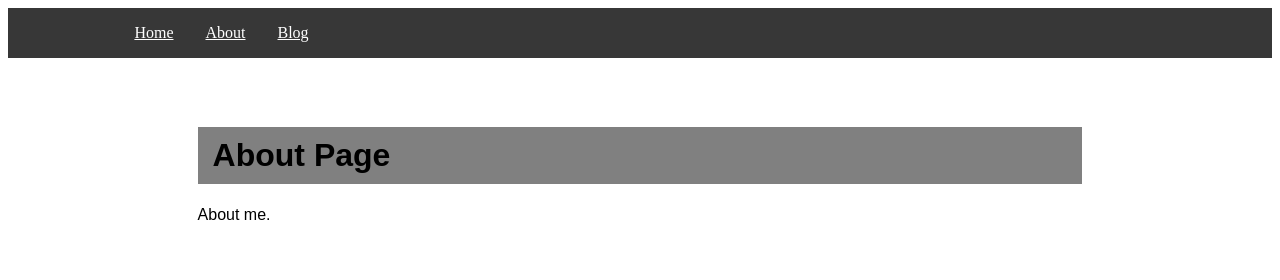
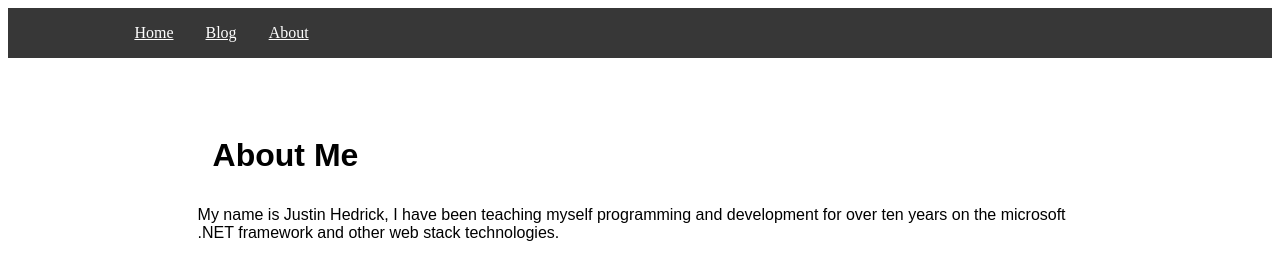
Before and after one commit to ZeroPointGaming/gatsby-react-learning-project, a Gatsby site: page /about in a window 1280 px wide. Built offline with nearby package versions, Linux system fonts and the light colour scheme; Gatsby itself is replaced by a stand-in of ours.

Commit message:
Cleaning, Styled Componets, Organization

```diff
--- a/src/components/layout.js
+++ b/src/components/layout.js
@@ -2,6 +2,7 @@ import * as React from 'react'
 import { useStaticQuery, graphql } from 'gatsby'
 import styled from 'styled-components'
 
+//#region CSS Definitions
 const NavigationMenu = styled.nav`
   display: flex;
   width: 100%;
@@ -31,7 +32,6 @@ const MainContainer = styled.div`
 `
 
 const MainHeading = styled.h1`
-  background-color: grey;
   padding-left: 15px;
   padding-top: 10px;
   padding-bottom: 10px;
@@ -40,6 +40,7 @@ const MainHeading = styled.h1`
 const NavLinkText = styled.a`
   color: white;
 `
+//#endregion
 
 const Layout = ({ pageTitle, children }) => {
     const data = useStaticQuery(graphql`
@@ -57,18 +58,18 @@ const Layout = ({ pageTitle, children }) => {
 
   return (
     <main>
+      {/*Page Title*/}
+      <title>{pageTitle} | {data.site.siteMetadata.title}</title>
+
       <NavigationMenu>
         <NavigationLinks>
           <NavigationLink><NavLinkText href="/">Home</NavLinkText></NavigationLink>
+          <NavigationLink><NavLinkText href="/blog">Blog</NavLinkText></NavigationLink>
           <NavigationLink><NavLinkText href="/about">About</NavLinkText></NavigationLink>
-          <NavigationLink><NavLinkText href="/blog">Blog</NavLinkText></NavigationLink>
         </NavigationLinks>
       </NavigationMenu>
 
       <MainContainer>
-            {/*Page Title*/}
-            <title>{pageTitle} | {data.site.siteMetadata.title}</title>
-
             {/* Main Header */}
             <MainHeading>{pageTitle}</MainHeading>
 
--- a/src/pages/about.js
+++ b/src/pages/about.js
@@ -5,8 +5,8 @@ import Layout from '../components/layout'
 // Step 2: Define your component
 const AboutPage = () => {
   return (
-    <Layout pageTitle="About Page">
-      <p>About me.</p>
+    <Layout pageTitle="About Me">
+      <p>My name is Justin Hedrick, I have been teaching myself programming and development for over ten years on the microsoft .NET framework and other web stack technologies.</p>
     </Layout>
   )
 }
--- a/src/pages/index.js
+++ b/src/pages/index.js
@@ -9,10 +9,7 @@ const IndexPage = () => {
     <Layout pageTitle="Home Page">
       <p>I'm making this by following the Gatsby Tutorial.</p>
 
-      <StaticImage
-        alt="gatsby-logo"
-        src="../images/icon.png"
-      />
+      <StaticImage alt="gatsby-logo" src="../images/icon.png"/>
     </Layout>
   )
 }
```
